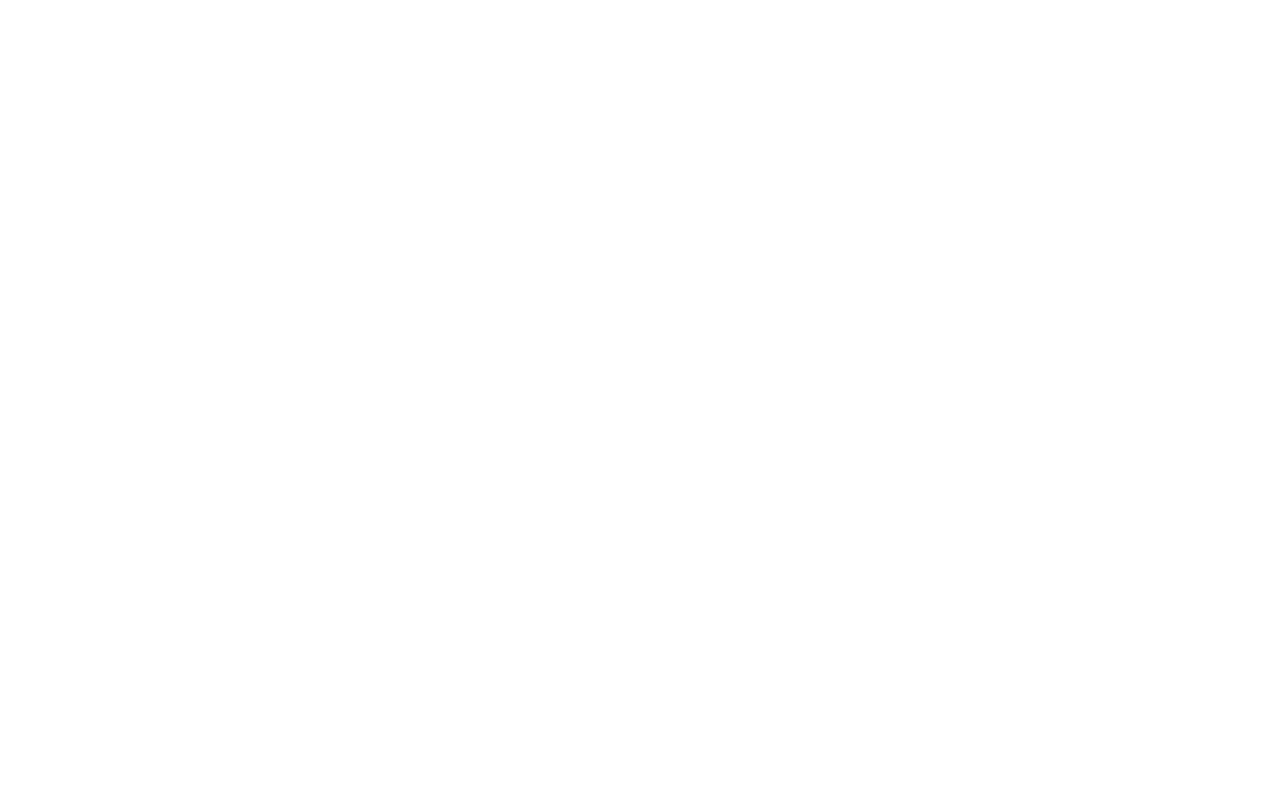
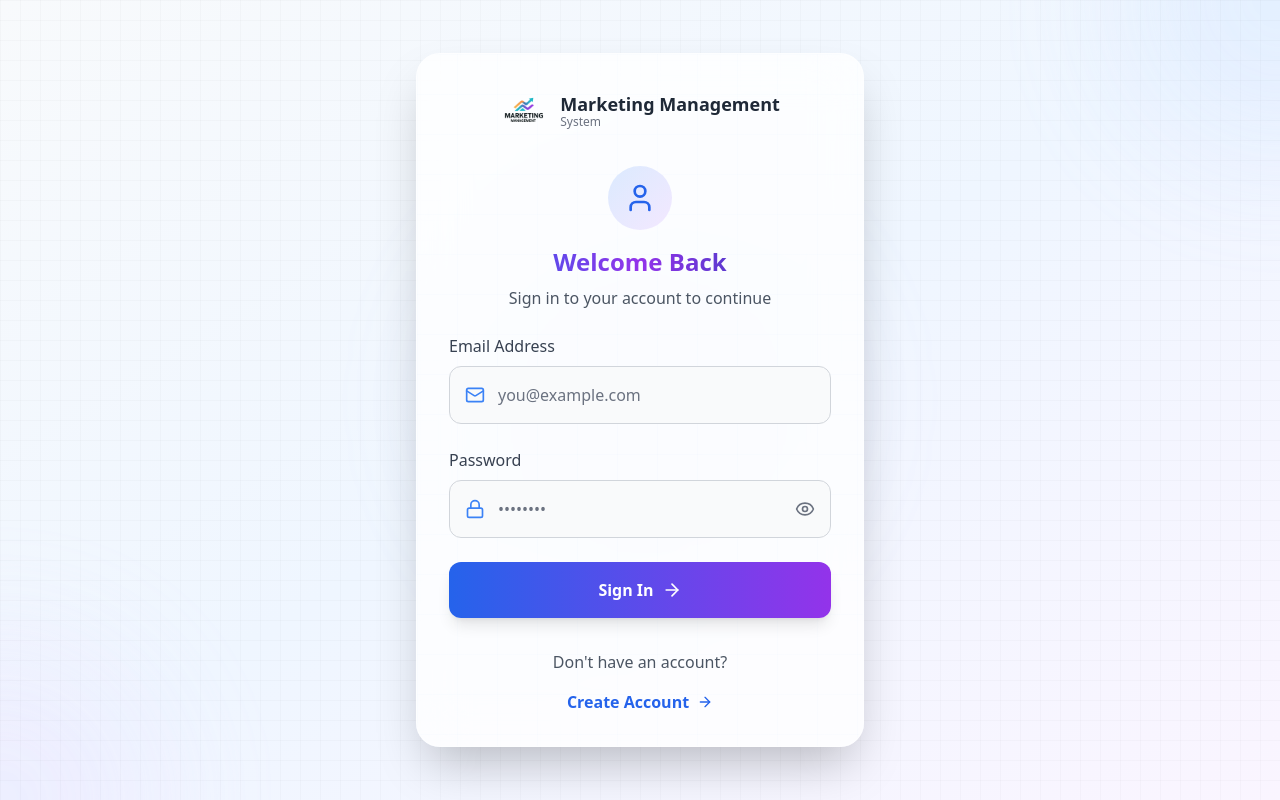
Before and after one commit to janidumadawa/marketing-system, a React (Create React App) app in the folder web/: page / in a window 1280 px wide. Before the commit this address had no page. Built offline with nearby package versions, Linux system fonts and the light colour scheme.

Commit message:
update app.js with change defaukt path to authpage

```diff
--- a/web/src/App.js
+++ b/web/src/App.js
@@ -21,8 +21,10 @@
     <Router>
       <div className="App">
         <Routes>
-          <Route path="/goto-dashboard" element={<GoToDashboard />} />
+          {/* <Route path="/goto-dashboard" element={<GoToDashboard />} /> */}
           {/* <Route path="/" element={<GoToDashboard />} /> */}
+
+          <Route path="/" element={<AuthPage />} />
           <Route path="/auth" element={<AuthPage />} />
 
           <Route path="/dashboard" element={<Dashboard />} />
```
